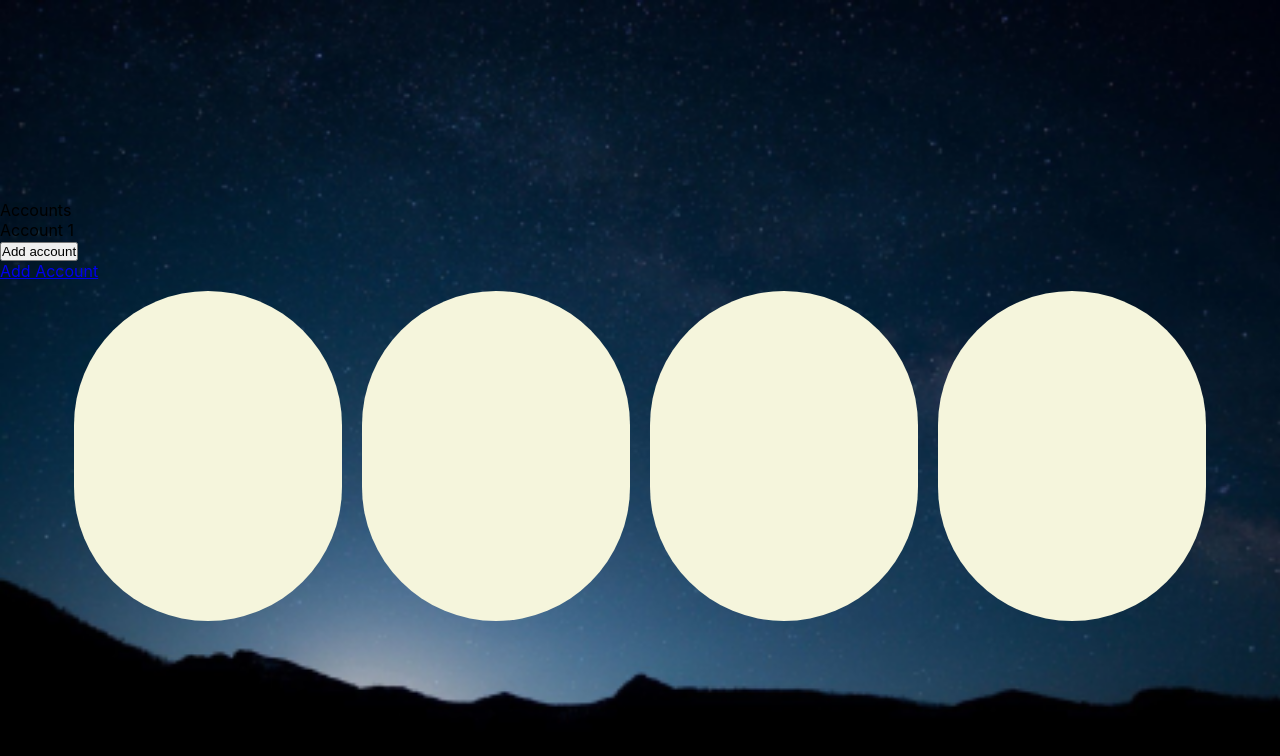
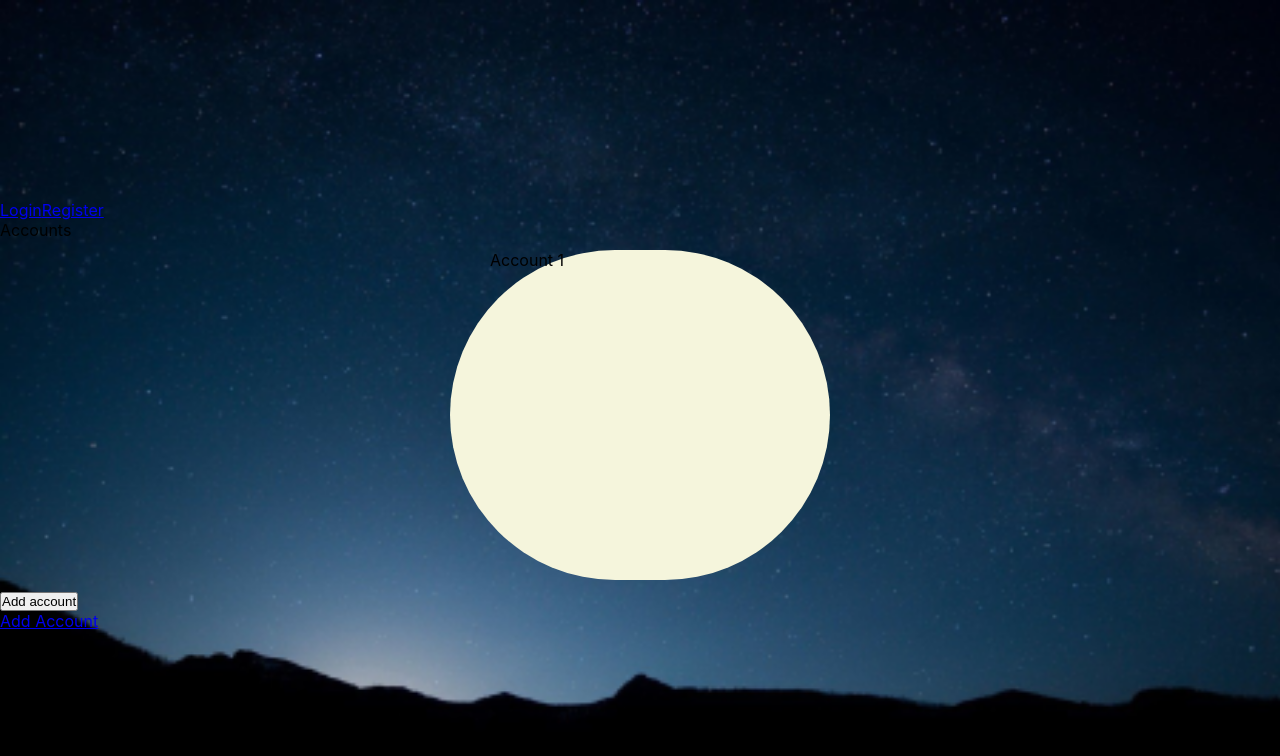
Before and after one commit to Andrei-Mihai-CANUTA/Hackathon, a React (Create React App) app in the folder client/: page /dashboard in a window 1280 px wide. Shown: the top 756 px of the page. Built offline with nearby package versions, Linux system fonts and the light colour scheme; no server answers.

Commit message:
navbar component and logut

```diff
--- a/client/src/App.js
+++ b/client/src/App.js
@@ -3,10 +3,13 @@ import Register from "./components/Register";
 import { BrowserRouter as Router, Routes, Route } from "react-router-dom";
 import Dashboard from "./components/Dashboard";
 import GeneratePassword from "./components/GeneratePassword";
+import Navbar from "./components/Navbar";
 
 function App() {
   return (
+    <div>
       <Router>
+        <Navbar />
         <Routes>
           <Route path="/login" element={<Login />} />
           <Route path="/register" element={<Register />} />
@@ -14,6 +17,7 @@ function App() {
           <Route path="/generate" element={<GeneratePassword />} />
         </Routes>
       </Router>
+    </div>
   );
 }
 
--- a/client/src/components/Account.js
+++ b/client/src/components/Account.js
@@ -1,10 +1,11 @@
 import React, { useState } from "react";
-
+import "./form.css";
 export default function Account(props) {
   const [show, setShow] = useState(false);
   return (
-    <div>
+    <div className="Boxes">
       <p
+        className="box"
         onClick={() => {
           setShow(!show);
         }}
--- a/client/src/components/Dashboard.js
+++ b/client/src/components/Dashboard.js
@@ -58,12 +58,12 @@ function Dashbaord() {
         </nav>
       </div>
 
-      <div className="Boxes">
+      {/* <div className="Boxes">
         <div className="box"></div>
         <div className="box"></div>
         <div className="box"></div>
         <div className="box"></div>
-      </div>
+      </div> */}
     </div>
   );
 }
--- /dev/null
+++ b/client/src/components/Navbar.js
@@ -0,0 +1,34 @@
+import React, { useEffect, useState } from "react";
+import { Link } from "react-router-dom";
+
+function Navbar() {
+  const [isLoggedIn, setIsLoggedIn] = useState();
+
+  useEffect(() => {
+    if (localStorage.getItem("name")) {
+      setIsLoggedIn(true);
+    }
+  }, []);
+
+  const handleLogout = () => {
+    localStorage.removeItem("name");
+    setIsLoggedIn(false);
+  };
+  return (
+    <div>
+      <nav>
+        <ul>
+          {!isLoggedIn ? (
+            <Link to="/login">Login</Link>
+          ) : (
+            <li onClick={() => handleLogout()}>Logout</li>
+          )}
+
+          <Link to="/register">Register</Link>
+        </ul>
+      </nav>
+    </div>
+  );
+}
+
+export default Navbar;
```
Lines whose indentation alone changed are shown as unchanged.
